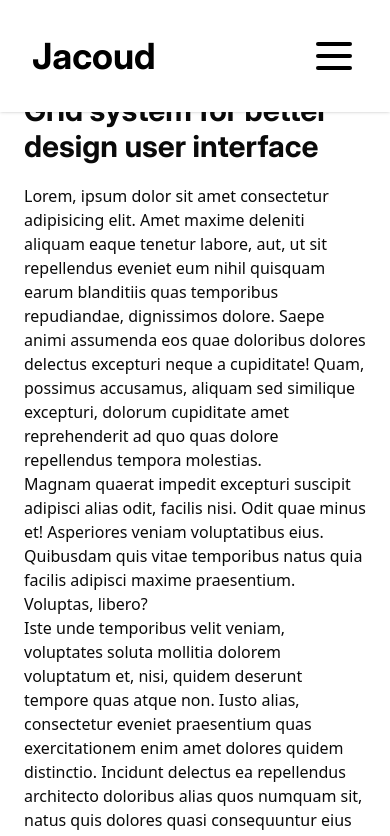
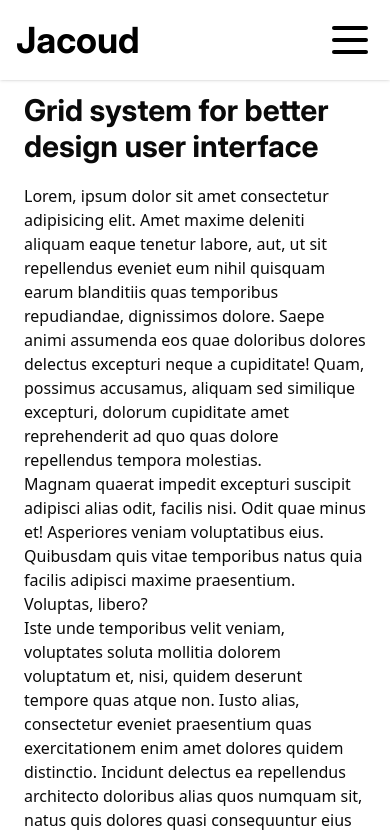
Before and after one commit to mjacoud/jacoud-blog, a Next.js app: page /projects in a window 390 px wide. Shown: the top 836 px of the page. Built offline with nearby package versions, Linux system fonts and the light colour scheme.

Commit message:
refactor(navbar.tsx):decreases the padding of the navmenu

```diff
--- a/src/app/Components/Navbar.tsx
+++ b/src/app/Components/Navbar.tsx
@@ -26,7 +26,7 @@ export const Navbar = () => {
   const windowSize = useWindowSize()
 
   return (
-    <nav className="p-8 shadow dark:shadow-white flex justify-between items-center md:pl-16 md:p-4 lg:pl-28 fixed bg-white dark:bg-black w-full z-50 xl:p-5 xl:px-28">
+    <nav className="p-4 shadow dark:shadow-white flex justify-between items-center md:pl-16 md:p-4 lg:pl-28 fixed bg-white dark:bg-black w-full z-50 xl:p-5 xl:px-28">
       <Link href={'/'}>
         <h1 className="font-inter font-bold text-4xl text-black dark:text-white md:text-6xl md:pl-4 xl:text-7xl">Jacoud</h1>
       </Link>
```
